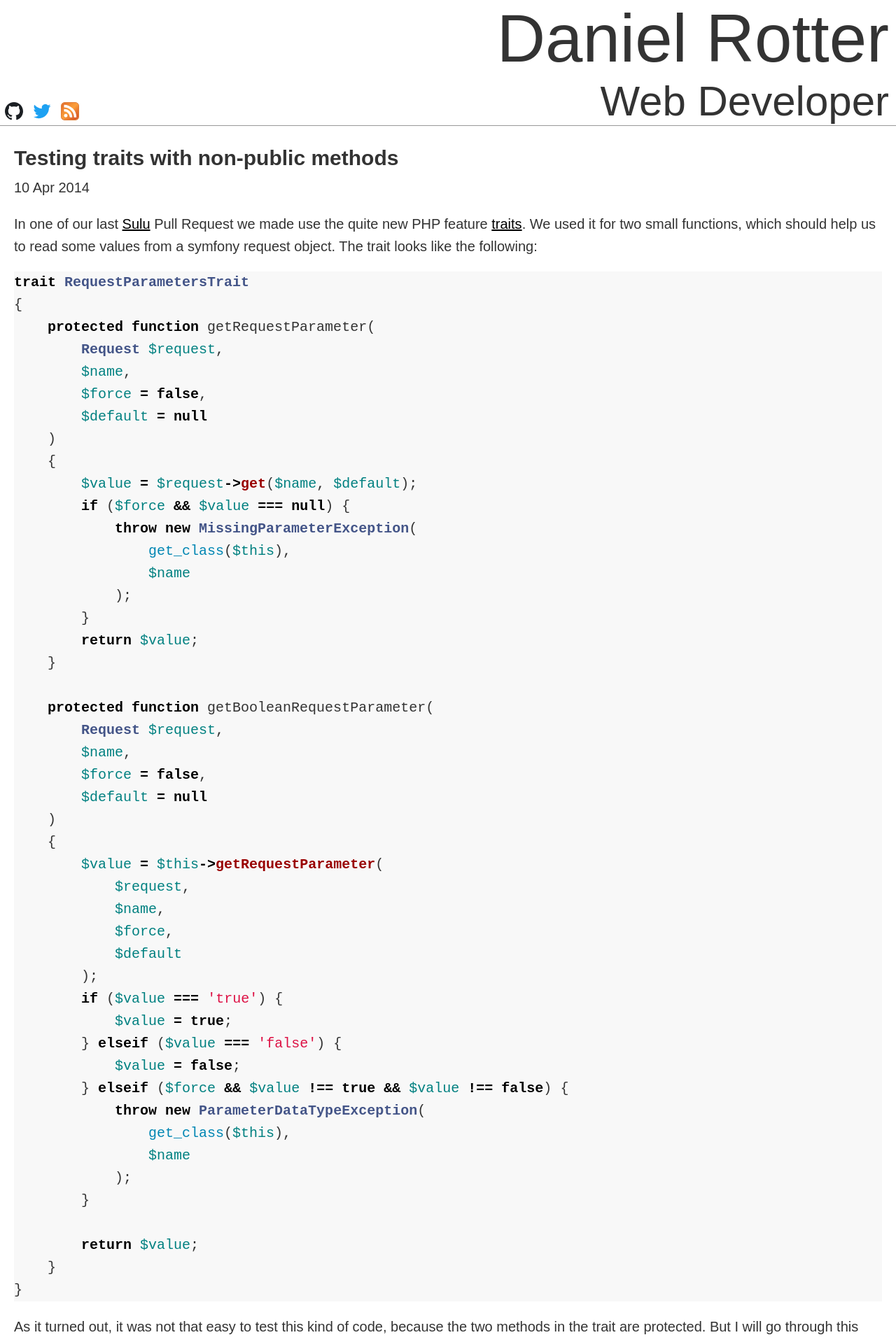
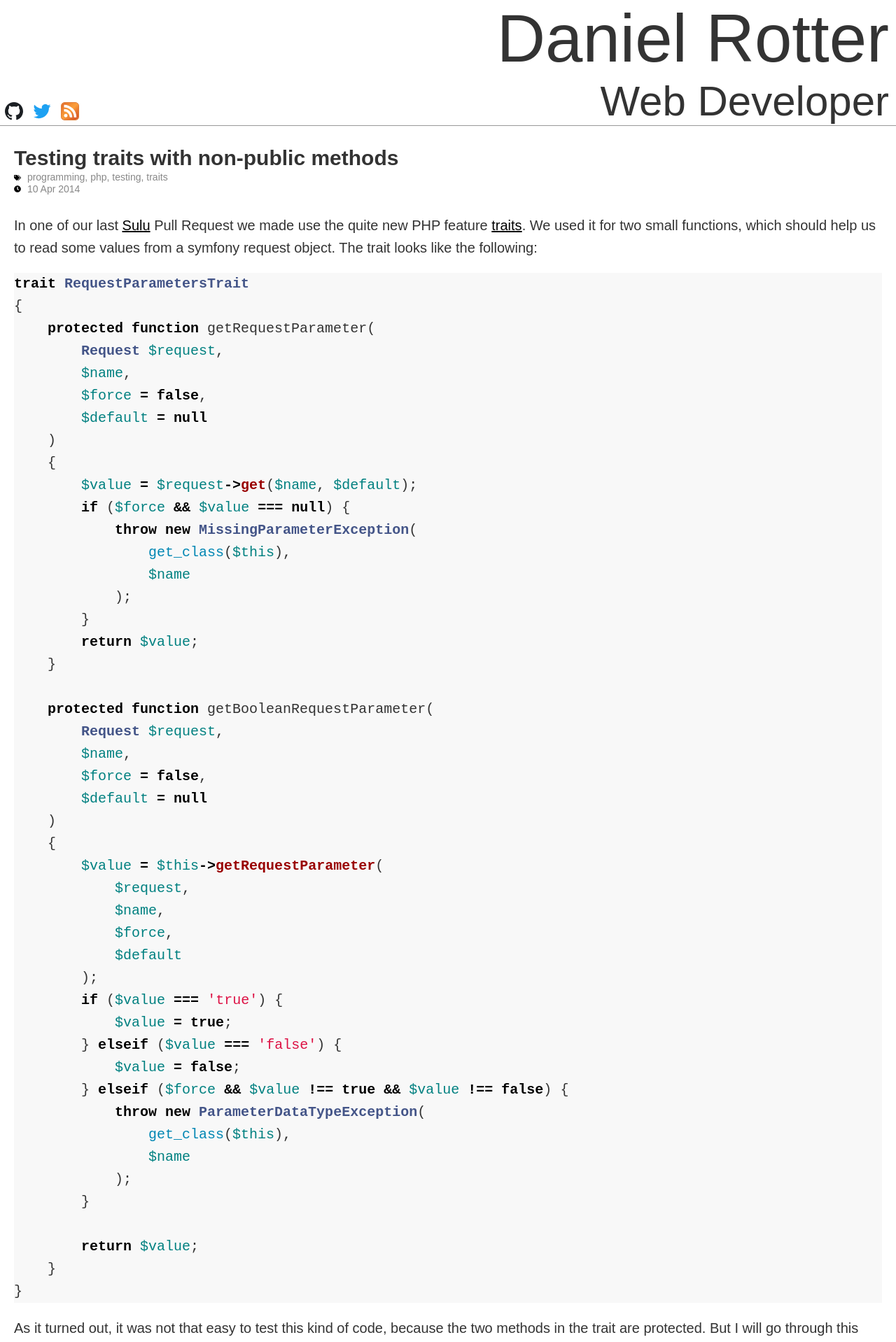
Before and after one commit to danrot/danrot.github.io, a Jekyll site: the page built from _posts/2014-04-10-testing-traits-with-non-public-methods.md, in a window 1280 px wide. Shown: the top 1918 px of the page at 70% size. Built offline with Jekyll 4.4.1, drawn with Linux system fonts in a browser that asks for light colours.

Commit message:
Add date and tag meta information

```diff
--- a/_layouts/post.html
+++ b/_layouts/post.html
@@ -3,7 +3,14 @@ layout: master
 ---
 <article class="post">
     <h1>{{ page.title }}</h1>
-    <div class="date">{{ page.date | date_to_string}}</div>
+    <div class="tags">
+        <img src="/images/tags.svg" class="tags-icon" />
+        {{ page.tags | join: ", " }}
+    </div>
+    <div class="date">
+        <img src="/images/clock.svg" class="tags-icon" />
+        {{ page.date | date_to_string }}
+    </div>
     <div class="body">
         {{ content }}
     </div>
--- a/css/style.css
+++ b/css/style.css
@@ -69,12 +69,15 @@ h2 {
     width: 40px;
 }
 
+.tags-icon {
+    width: 10px;
+    margin-right: 5px;
+}
+
 .content {
     margin-top: 30px;
     margin: 30px 20px 0 20px;
-
     font-size: 20px;
-
     line-height: 32px;
 }
 
@@ -85,7 +88,6 @@ h2 {
 .content .post-excerpt {
     margin: 0 0 30px 0;
     padding: 0 0 20px 0;
-
     border-bottom: 1px #ccc solid;
 }
 
@@ -93,9 +95,25 @@ h2 {
     text-decoration: none;
 }
 
+.content .post .tags,
+.content .post-excerpt .tags,
+.content .post .date,
+.content .post-excerpt .date {
+    color: #888;
+    font-size: 14px;
+}
+
+.content .post .tags {
+    margin: -25px 0 10px 0;
+}
+
+.content .post-excerpt .tags {
+    margin: -20px 0 10px 0;
+}
+
 .content .post-excerpt .date,
 .content .post .date {
-    margin: -10px 0 10px 0;
+    margin: -25px 0 10px 0;
 }
 
 .content .post .highlighter-rouge {
```
Also changed, not shown: index.html (+9 -2 lines), images/clock.svg (added), images/tags.svg (added).
